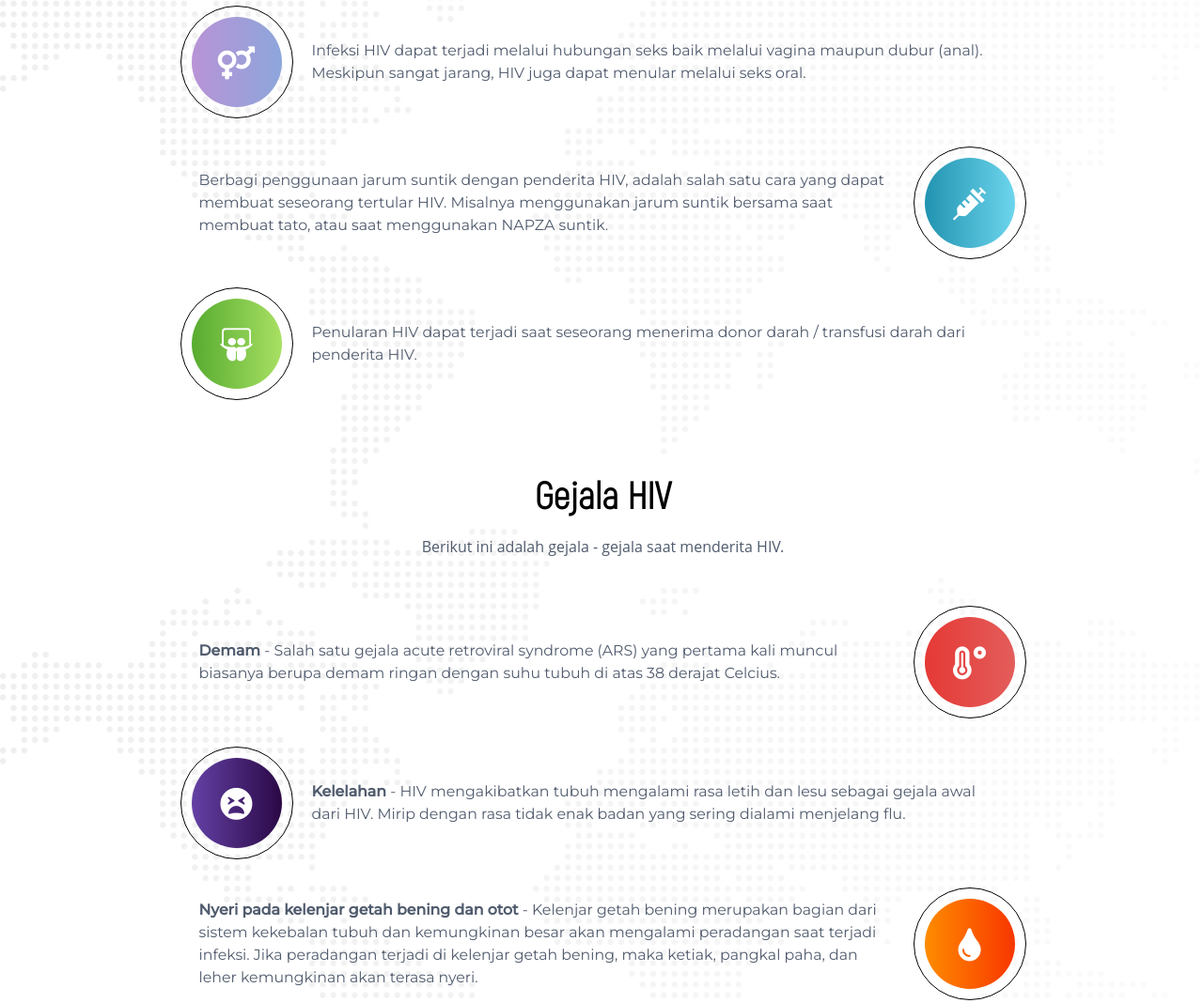
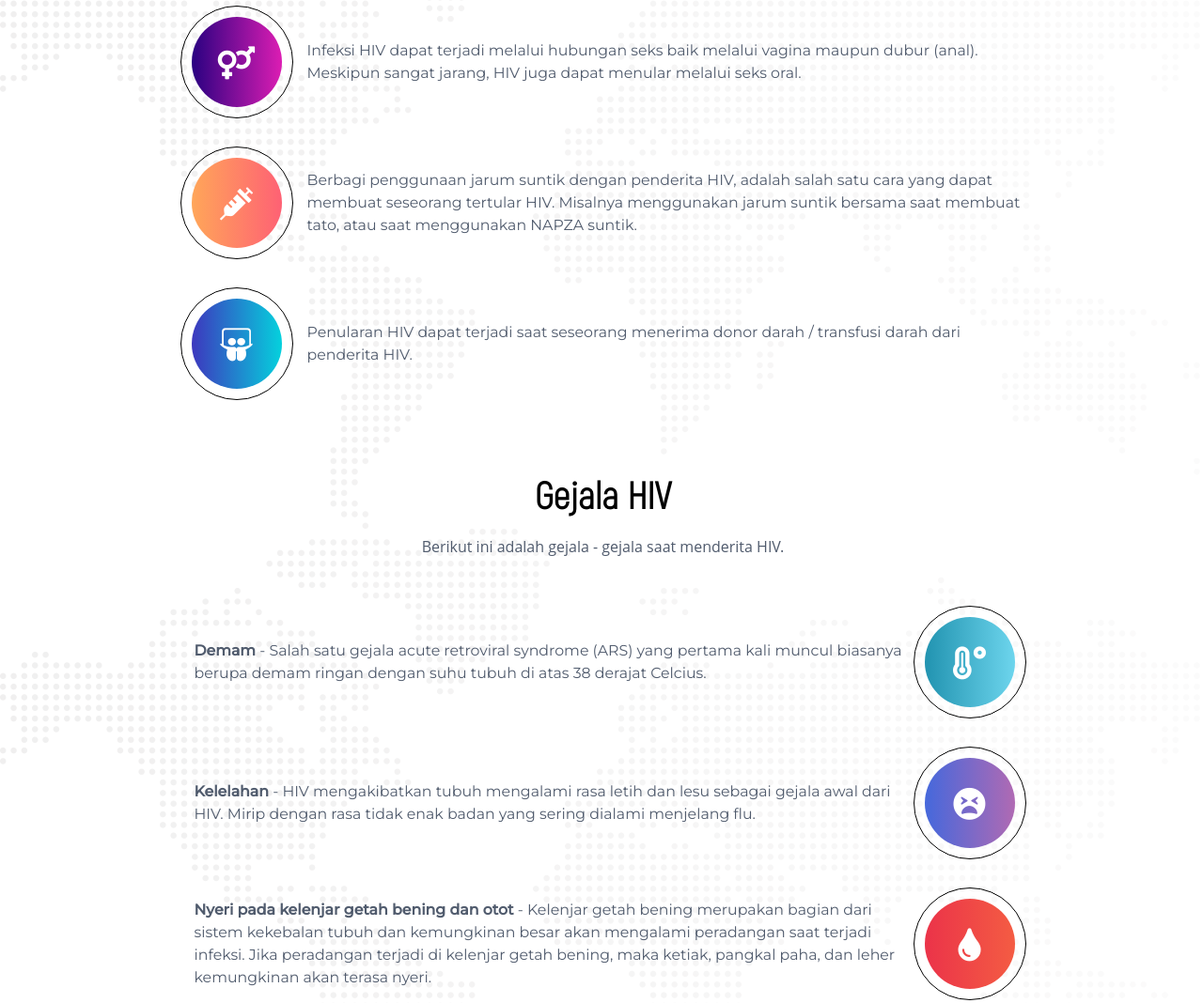
Before and after one commit to rizalord/hiv-aids, a plain HTML site: page index-3.html in a window 1280 px wide. Shown: the part 263-1331 px from the top of the page at 94% size. Drawn offline with nearby package versions, Linux system fonts and the light colour scheme; a script that the page names is missing.

Commit message:
fix overflow-x

```diff
--- a/css/pencegahan.scss
+++ b/css/pencegahan.scss
@@ -145,7 +145,7 @@ h1:last-of-type {
         margin-top: 0px !important;
     }
 
-    ul li {
+    .pengertian ul li {
         height: auto !important;
 
         .icon {
--- a/css/penularan.scss
+++ b/css/penularan.scss
@@ -1,62 +1,73 @@
-.text {
-    // width: calc(100% - 240px)!important;
-
-    p{
-        right: 20px!important;
-        left: 20px!important;
-    }
+* {
+    box-sizing: border-box!important;
+}
+html{
+    overflow-x: hidden;
 }
 
-ul:first-of-type li:nth-child(even){
-    .icon , .text {
-        float: right!important;
-    }
-}
+// .text {
+//     // width: calc(100% - 240px)!important;
 
-ul:last-of-type li:nth-child(even) {
+//     p{
+//         right: 20px!important;
+//         left: 20px!important;
+//     }
+// }
 
-    .icon,
-    .text {
-        float: left !important;
-    }
-}
+// ul:first-of-type li:nth-child(even){
+//     .icon , .text {
+//         float: right!important;
+//     }
+// }
 
-ul:nth-of-type(1) {
-    li {
+// ul:last-of-type li:nth-child(even) {
 
-        &:nth-child(1) .border-inside {
-            background: linear-gradient(90deg, #b993d6, #8ca6db);
-        }
+//     .icon,
+//     .text {
+//         float: left !important;
+//     }
+// }
 
-        &:nth-child(2) .border-inside {
-            background: linear-gradient(90deg, #2193b0, #6dd5ed);
-        }
+// ul:nth-of-type(1) {
+//     li {
 
-        &:nth-child(3) .border-inside {
-            background: linear-gradient(90deg, #56ab2f, #a8e063);
-        }
+//         &:nth-child(1) .border-inside {
+//             background: linear-gradient(90deg, #b993d6, #8ca6db);
+//         }
+
+//         &:nth-child(2) .border-inside {
+//             background: linear-gradient(90deg, #2193b0, #6dd5ed);
+//         }
+
+//         &:nth-child(3) .border-inside {
+//             background: linear-gradient(90deg, #56ab2f, #a8e063);
+//         }
 
 
 
-    }
-}
+//     }
+// }
 
-ul:nth-of-type(2) {
-    li {
+// ul:nth-of-type(2) {
+//     li {
 
-        &:nth-child(1) .border-inside {
-            background: linear-gradient(90deg, #e53935, #e35d5b);
-        }
+//         &:nth-child(1) .border-inside {
+//             background: linear-gradient(90deg, #e53935, #e35d5b);
+//         }
 
-        &:nth-child(2) .border-inside {
-            background: linear-gradient(90deg, #6441A5, #2a0845);
-        }
+//         &:nth-child(2) .border-inside {
+//             background: linear-gradient(90deg, #6441A5, #2a0845);
+//         }
 
-        &:nth-child(3) .border-inside {
-            background: linear-gradient(90deg, #fe8c00, #f83600);
-        }
+//         &:nth-child(3) .border-inside {
+//             background: linear-gradient(90deg, #fe8c00, #f83600);
+//         }
 
 
 
-    }
-}
+//     }
+// }
+
+// body{
+//     position: relative;
+// }
```
Also changed, not shown: index-3.html (+1 -1 lines), css/pencegahan.css, css/penularan.css, 2 other files.
